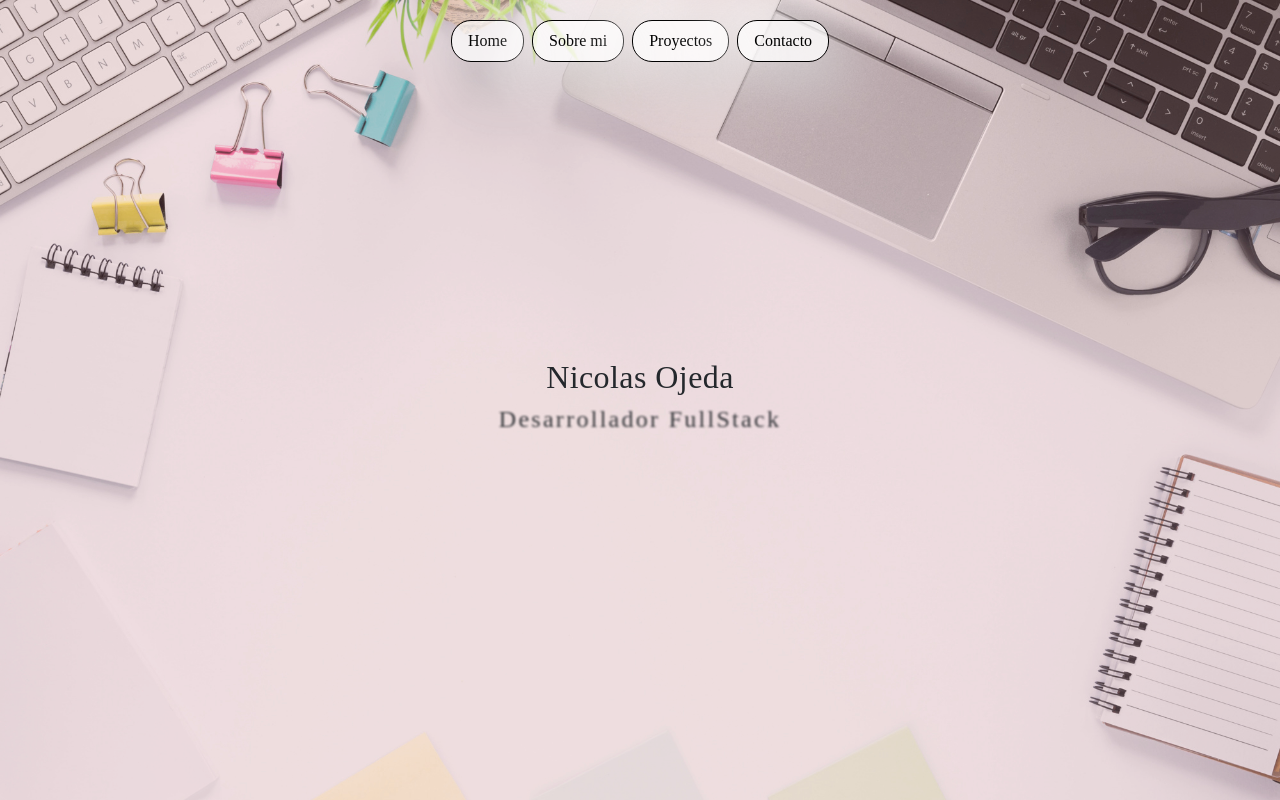
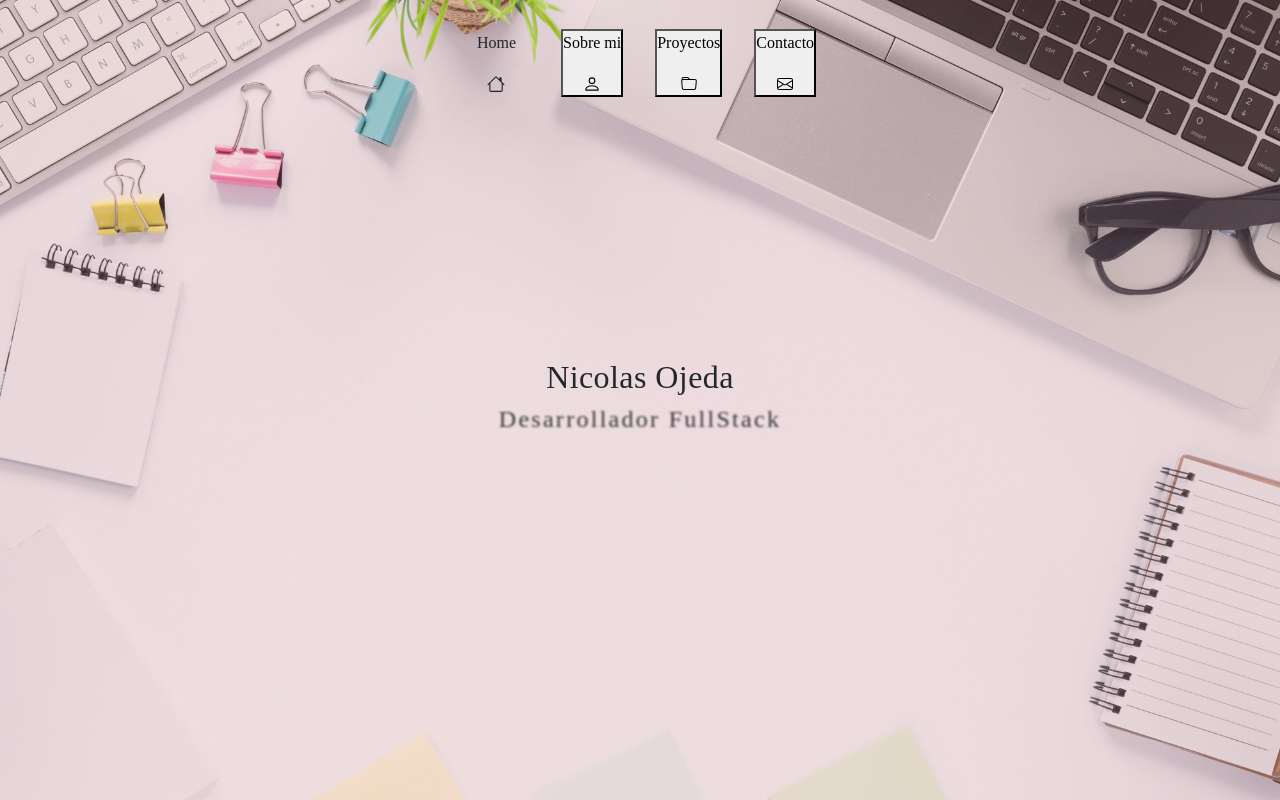
Before and after one commit to NicoOjeda/mi-portfolio, a React (Create React App) app: page / in a window 1280 px wide. Built offline with nearby package versions, Linux system fonts and the light colour scheme.

Commit message:
se cambia clase btn a btn2

```diff
--- a/src/components/Navbar.jsx
+++ b/src/components/Navbar.jsx
@@ -6,10 +6,46 @@ export default function Navbar() {
   return (
     <>
         <nav className="nav d-flex justify-content-center fixed-top">
-            <LinkRouter className="nav-link Navbar-btn m-1" href="#">Home</LinkRouter>
-            <LinkRouter className="nav-link Navbar-btn m-1" href="#">Sobre mi</LinkRouter>
-            <LinkRouter className="nav-link Navbar-btn m-1" href="#">Proyectos</LinkRouter>
-            <LinkRouter className="nav-link Navbar-btn m-1" href="#">Contacto</LinkRouter>
+            <LinkRouter className="nav-link" href="#">
+              <button class="btn">
+                <p class="paragraph">Home</p>
+                <span class="icon-wrapper">
+                  <svg xmlns="http://www.w3.org/2000/svg" width="18" height="18" fill="currentColor" class="bi bi-house" viewBox="0 0 16 16">
+                  <path d="M8.707 1.5a1 1 0 0 0-1.414 0L.646 8.146a.5.5 0 0 0 .708.708L2 8.207V13.5A1.5 1.5 0 0 0 3.5 15h9a1.5 1.5 0 0 0 1.5-1.5V8.207l.646.647a.5.5 0 0 0 .708-.708L13 5.793V2.5a.5.5 0 0 0-.5-.5h-1a.5.5 0 0 0-.5.5v1.293L8.707 1.5ZM13 7.207V13.5a.5.5 0 0 1-.5.5h-9a.5.5 0 0 1-.5-.5V7.207l5-5 5 5Z"/>
+                  </svg>
+                </span>
+              </button>
+            </LinkRouter>
+            <LinkRouter className="nav-link" href="#">
+              <button class="btn2">
+                <p class="paragraph">Sobre mi</p>
+                <span class="icon-wrapper">
+                  <svg xmlns="http://www.w3.org/2000/svg" width="18" height="18" fill="currentColor" class="bi bi-person" viewBox="0 0 16 16">
+                  <path d="M8 8a3 3 0 1 0 0-6 3 3 0 0 0 0 6Zm2-3a2 2 0 1 1-4 0 2 2 0 0 1 4 0Zm4 8c0 1-1 1-1 1H3s-1 0-1-1 1-4 6-4 6 3 6 4Zm-1-.004c-.001-.246-.154-.986-.832-1.664C11.516 10.68 10.289 10 8 10c-2.29 0-3.516.68-4.168 1.332-.678.678-.83 1.418-.832 1.664h10Z"/>
+                  </svg>
+                </span>
+              </button>
+            </LinkRouter>
+            <LinkRouter className="nav-link" href="#">
+              <button class="btn2">
+                <p class="paragraph">Proyectos</p>
+                <span class="icon-wrapper">
+                  <svg xmlns="http://www.w3.org/2000/svg" width="16" height="16" fill="currentColor" class="bi bi-folder" viewBox="0 0 16 16">
+                  <path d="M.54 3.87.5 3a2 2 0 0 1 2-2h3.672a2 2 0 0 1 1.414.586l.828.828A2 2 0 0 0 9.828 3h3.982a2 2 0 0 1 1.992 2.181l-.637 7A2 2 0 0 1 13.174 14H2.826a2 2 0 0 1-1.991-1.819l-.637-7a1.99 1.99 0 0 1 .342-1.31zM2.19 4a1 1 0 0 0-.996 1.09l.637 7a1 1 0 0 0 .995.91h10.348a1 1 0 0 0 .995-.91l.637-7A1 1 0 0 0 13.81 4H2.19zm4.69-1.707A1 1 0 0 0 6.172 2H2.5a1 1 0 0 0-1 .981l.006.139C1.72 3.042 1.95 3 2.19 3h5.396l-.707-.707z"/>
+                  </svg>
+                </span>
+              </button>
+            </LinkRouter>
+            <LinkRouter className="nav-link" href="#">
+              <button class="btn2">
+                <p class="paragraph">Contacto</p>
+                <span class="icon-wrapper">
+                  <svg xmlns="http://www.w3.org/2000/svg" width="16" height="16" fill="currentColor" class="bi bi-envelope" viewBox="0 0 16 16">
+                  <path d="M0 4a2 2 0 0 1 2-2h12a2 2 0 0 1 2 2v8a2 2 0 0 1-2 2H2a2 2 0 0 1-2-2V4Zm2-1a1 1 0 0 0-1 1v.217l7 4.2 7-4.2V4a1 1 0 0 0-1-1H2Zm13 2.383-4.708 2.825L15 11.105V5.383Zm-.034 6.876-5.64-3.471L8 9.583l-1.326-.795-5.64 3.47A1 1 0 0 0 2 13h12a1 1 0 0 0 .966-.741ZM1 11.105l4.708-2.897L1 5.383v5.722Z"/>
+                  </svg>
+                </span>
+              </button>
+            </LinkRouter>
         </nav>
     </>
   )
```
